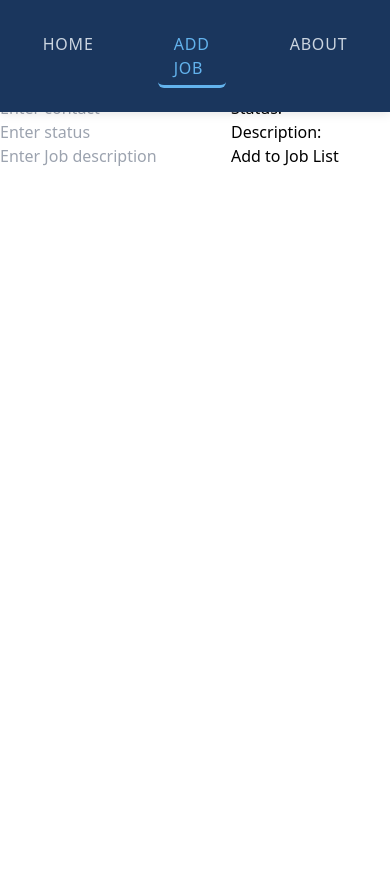
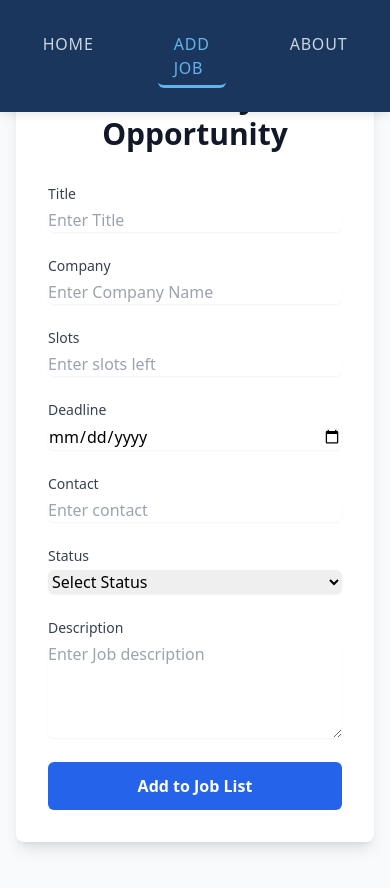
Before and after one commit to chrisNgili/HustleHub, a React (Vite) app: page /addjob in a window 390 px wide. Before the commit the page ends 844 px from the top, so only its background shows below. Built offline with nearby package versions, Linux system fonts and the light colour scheme.

Commit message:
additional inputs

```diff
--- a/src/components/JobCard.jsx
+++ b/src/components/JobCard.jsx
@@ -1,18 +1,27 @@
 import { Link } from "react-router-dom";
 
-function JobCard({ opportunity }){
-    if(!opportunity){
-        return<div>Not found</div>
+function JobCard({ opportunity }) {
+    if (!opportunity) {
+        return <div className="text-center text-gray-500">Not found</div>
     }
-    return(
-        <div>
-            <h2> Title: { opportunity.jobTitle }</h2>
-            <p>Company: {opportunity.company }</p>
-            <p>Slots: { opportunity.slots }</p>
-            <p>{new Date(opportunity.applicationsDeadline).toLocaleDateString()}</p>
-            <p>Contacts: { opportunity.contacts }</p>
-            <p>Status: { opportunity.status }</p>
-            <Link to={`/job/${opportunity.id}`}>View Details</Link>
+    return (
+        <div className="bg-white rounded-2xl shadow-md p-6 hover:shadow-xl transition duration-300 flex flex-col justify-between">
+            <div className="space-y-2">
+                <h2 className="text-xl font-semibold text-gray-800">Title: {opportunity.jobTitle}</h2>
+                <p className="text-gray-600">Company: {opportunity.company}</p>
+                <p className="text-gray-600">Slots: {opportunity.slots}</p>
+                <p className="text-gray-600">Deadline: {new Date(opportunity.deadline).toLocaleDateString()}</p>
+                <p className="text-gray-600">Contacts: {opportunity.contacts}</p>
+                <p className="text-gray-600">Status: {opportunity.status}</p>
+            </div>
+            <div className="mt-4">
+                <Link
+                    to={`/job/${opportunity.id}`}
+                    className="inline-block px-4 py-2 bg-blue-600 text-white rounded-lg text-sm font-medium hover:bg-blue-700 transition"
+                >
+                    View Details
+                </Link>
+            </div>
         </div>
     )
 }
--- a/src/pages/About.jsx
+++ b/src/pages/About.jsx
@@ -1,17 +1,19 @@
 import React from "react";
 import NavBar from "../components/NavBar";
 
-
 function About() {
     return(
-        <div>
+        <div className="min-h-screen bg-gray-50">
             <header>
                 <NavBar />
             </header>
-            <main>
-                <h1>About us</h1>
-                <p>HustleHub is a professional platform enabling employers to display open positions to prospective job seekers, streamlining hiring and applications. This user-friendly system supports career growth through opportunity discovery and progress tracking.
-                </p>
+            <main className="max-w-4xl mx-auto py-12 px-4 sm:px-6 lg:px-8">
+                <div className="bg-white p-8 rounded-lg shadow-lg">
+                    <h1 className="text-4xl font-bold text-gray-900 mb-6 text-center">About Us</h1>
+                    <p className="text-gray-600 leading-relaxed text-lg">
+                        HustleHub is a professional platform enabling employers to display open positions to prospective job seekers, streamlining hiring and applications. This user-friendly system supports career growth through opportunity discovery and progress tracking.
+                    </p>
+                </div>
             </main>
         </div>
     )
--- a/src/pages/AddJob.jsx
+++ b/src/pages/AddJob.jsx
@@ -32,74 +32,47 @@ function AddJob( {onAddJob} ){
         .then((data) =>onAddJob(data))
     }
     return(
-        <div>
+        <div className="min-h-screen bg-gray-50">
             <NavBar />
-            <form onSubmit={handleSubmit}>
-                <label>Title:
-                    <input
-                    type="text"
-                    name="title"
-                    value={title}
-                    placeholder="Enter Title"
-                    onChange={(e) => setTitle(e.target.value)}
-                    />
-                </label>
-                <label>Company:
-                    <input
-                    type="text"
-                    name="company"
-                    value={company}
-                    placeholder="Enter Company Name"
-                    onChange={(e) => setCompany(e.target.value)}
-                    />
-                </label>
-                <label>Slots:
-                    <input
-                    type="number"
-                    name="number"
-                    value={slots}
-                    placeholder="Enter slots left"
-                    onChange={(e) => setSlots(e.target.value)}
-                    />
-                </label>
-                <label>Deadline:
-                    <input
-                    type="number"
-                    name="deadline"
-                    value={deadline}
-                    placeholder="Enter deadline"
-                    onChange={(e) => setDeadline(e.target.value)}
-                    />
-                </label>
-                <label>Contact:
-                    <input
-                    type="text"
-                    name="contact"
-                    value={contact}
-                    placeholder="Enter contact"
-                    onChange={(e) => setContact(e.target.value)}
-                    />
-                </label>
-                <label>Status:
-                    <input
-                    type="text"
-                    name="status"
-                    value={status}
-                    placeholder="Enter status"
-                    onChange={(e) => setStatus(e.target.value)}
-                    />
-                </label>
-                <label>Description:
-                    <input
-                    type="text"
-                    name="description"
-                    value={description}
-                    placeholder="Enter Job description"
-                    onChange={(e) => setDescription(e.target.value)}
-                    />
-                </label>
-
-                <button type ="submit">Add to Job List</button>
+            <form onSubmit={handleSubmit} className="max-w-2xl mx-auto py-12 px-4 sm:px-6 lg:px-8">
+                <div className="space-y-6 bg-white p-8 rounded-lg shadow-lg">
+                    <h2 className="text-3xl font-bold text-gray-900 text-center mb-8">Add New Job Opportunity</h2>
+                    <div className="grid grid-cols-1 gap-6 sm:grid-cols-2">
+                        <div>
+                            <label className="block text-sm font-medium text-gray-700">Title</label>
+                            <input type="text" name="title" value={title} placeholder="Enter Title" onChange={(e) => setTitle(e.target.value)} className="mt-1 block w-full rounded-md border-gray-300 shadow-sm focus:border-blue-500 focus:ring-blue-500"/>
+                        </div>
+                        <div>
+                            <label className="block text-sm font-medium text-gray-700">Company</label>
+                            <input type="text" name="company" value={company} placeholder="Enter Company Name" onChange={(e) => setCompany(e.target.value)} className="mt-1 block w-full rounded-md border-gray-300 shadow-sm focus:border-blue-500 focus:ring-blue-500"/>
+                        </div>
+                        <div>
+                            <label className="block text-sm font-medium text-gray-700">Slots</label>
+                            <input type="number" name="number" value={slots} placeholder="Enter slots left" onChange={(e) => setSlots(e.target.value)} className="mt-1 block w-full rounded-md border-gray-300 shadow-sm focus:border-blue-500 focus:ring-blue-500"/>
+                        </div>
+                        <div>
+                            <label className="block text-sm font-medium text-gray-700">Deadline</label>
+                            <input type="date" name="deadline" value={deadline} onChange={(e) => setDeadline(e.target.value)} className="mt-1 block w-full rounded-md border-gray-300 shadow-sm focus:border-blue-500 focus:ring-blue-500"/>
+                        </div>
+                        <div>
+                            <label className="block text-sm font-medium text-gray-700">Contact</label>
+                            <input type="email" name="contact" value={contact} placeholder="Enter contact" onChange={(e) => setContact(e.target.value)} className="mt-1 block w-full rounded-md border-gray-300 shadow-sm focus:border-blue-500 focus:ring-blue-500"/>
+                        </div>
+                        <div>
+                            <label className="block text-sm font-medium text-gray-700">Status</label>
+                            <select name="status" value={status} onChange={(e) => setStatus(e.target.value)} className="mt-1 block w-full rounded-md border-gray-300 shadow-sm focus:border-blue-500 focus:ring-blue-500">
+                                <option value="">Select Status</option>
+                                <option value="Open">Open</option>
+                                <option value="Closed">Closed</option>
+                            </select>
+                        </div>
+                    </div>
+                    <div>
+                        <label className="block text-sm font-medium text-gray-700">Description</label>
+                        <textarea name="description" value={description} placeholder="Enter Job description" onChange={(e) => setDescription(e.target.value)} rows="4" className="mt-1 block w-full rounded-md border-gray-300 shadow-sm focus:border-blue-500 focus:ring-blue-500"/>
+                    </div>
+                    <button type="submit" className="w-full bg-blue-600 hover:bg-blue-700 text-white font-bold py-3 px-4 rounded-md transition-colors duration-200">Add to Job List</button>
+                </div>
             </form>
         </div>
     )
```
